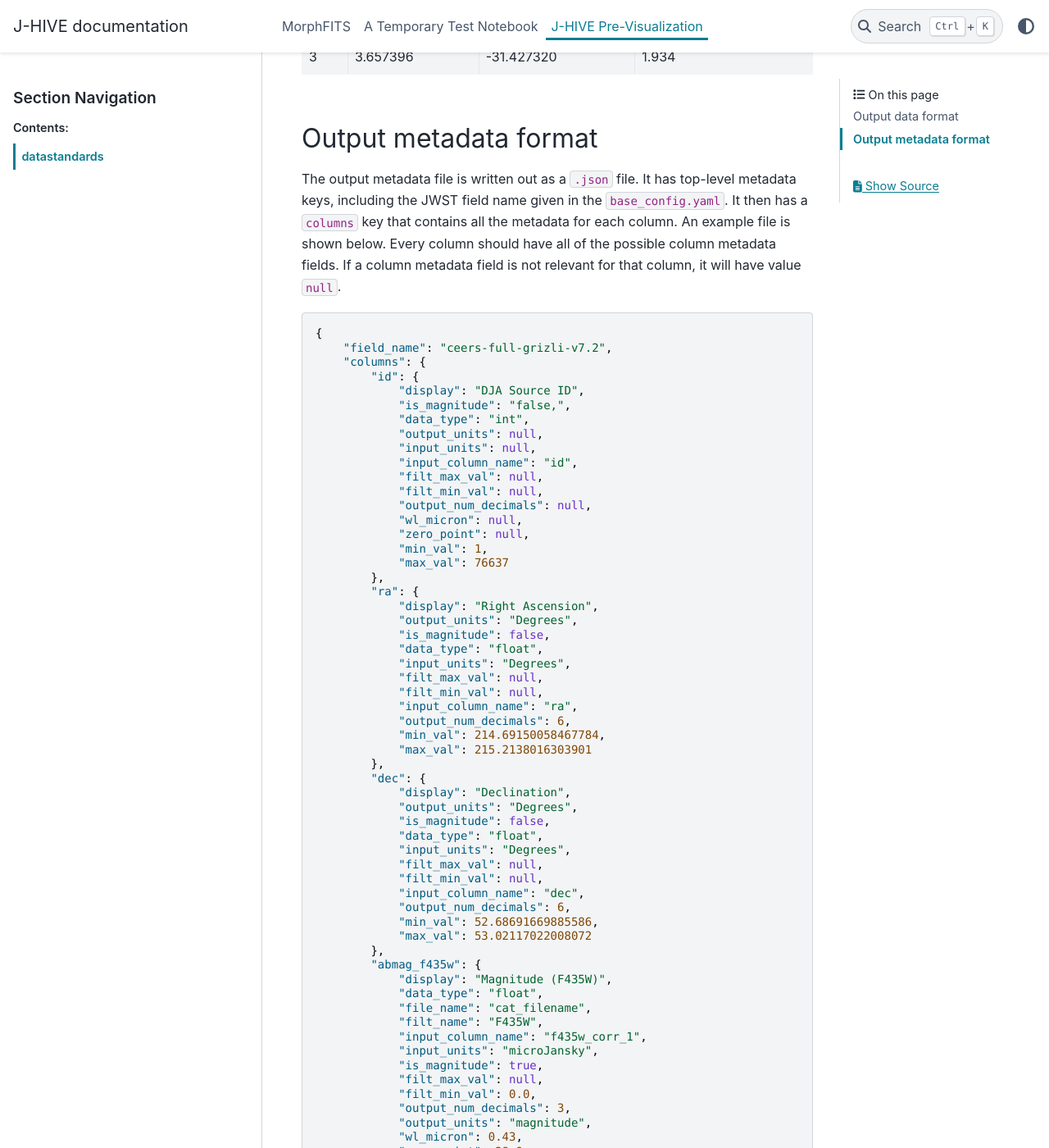
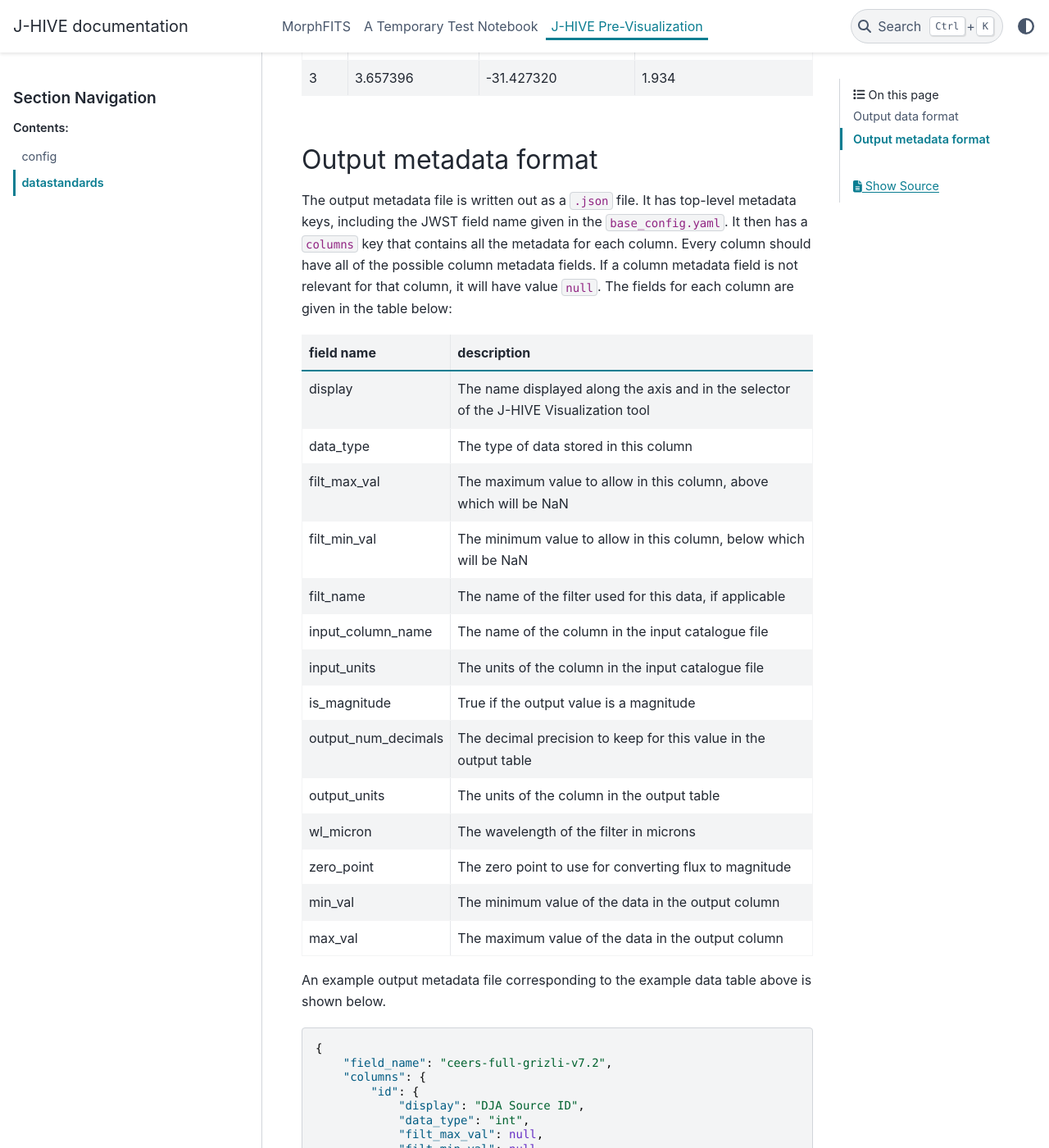
Before and after one commit to j-hive/jhive-docs, a Sphinx documentation site: the page built from source/jhive-previz/datastandards.md, in a window 1280 px wide and 1400 px high, scrolled down 626 px. Shown: the whole window at 82% size. Built offline with Sphinx 7.4.7 and the PyData theme 0.15.4, drawn with Linux system fonts in a browser that asks for light colours; some of the changed text lies outside the part shown.

Commit message:
updated config and datastandards contents and organization

````diff
--- a/source/jhive-previz/datastandards.md
+++ b/source/jhive-previz/datastandards.md
@@ -17,7 +17,27 @@ The output data table is written out as a `.csv` file. The file name will be a c
 
 
 ### Output metadata format
-The output metadata file is written out as a `.json` file. It has top-level metadata keys, including the JWST field name given in the `base_config.yaml`. It then has a `columns` key that contains all the metadata for each column. An example file is shown below. Every column should have all of the possible column metadata fields. If a column metadata field is not relevant for that column, it will have value `null`.
+The output metadata file is written out as a `.json` file. It has top-level metadata keys, including the JWST field name given in the `base_config.yaml`. It then has a `columns` key that contains all the metadata for each column. Every column should have all of the possible column metadata fields. If a column metadata field is not relevant for that column, it will have value `null`. The fields for each column are given in the table below:
+
+| field name | description |
+| ---------- | ----------- |
+| display | The name displayed along the axis and in the selector of the J-HIVE Visualization tool |
+| data_type | The type of data stored in this column |
+| filt_max_val | The maximum value to allow in this column, above which will be NaN |
+| filt_min_val | The minimum value to allow in this column, below which will be NaN |
+| filt_name | The name of the filter used for this data, if applicable |
+| input_column_name | The name of the column in the input catalogue file |
+| input_units | The units of the column in the input catalogue file |
+| is_magnitude | True if the output value is a magnitude |
+| output_num_decimals | The decimal precision to keep for this value in the output table |
+| output_units | The units of the column in the output table |
+| wl_micron | The wavelength of the filter in microns |
+| zero_point | The zero point to use for converting flux to magnitude |
+| min_val | The minimum value of the data in the output column |
+| max_val | The maximum value of the data in the output column |
+
+
+An example output metadata file corresponding to the example data table above is shown below.
 
 ```json
 {
@@ -25,14 +45,15 @@ The output metadata file is written out as a `.json` file. It has top-level meta
     "columns": {
         "id": {
             "display": "DJA Source ID",
-            "is_magnitude": "false,",
             "data_type": "int",
-            "output_units": null,
-            "input_units": null,
-            "input_column_name": "id",
             "filt_max_val": null,
             "filt_min_val": null,
+            "filt_name": null,
+            "input_column_name": "id",
+            "input_units": null,
+            "is_magnitude": "false,",
             "output_num_decimals": null,
+            "output_units": null,
             "wl_micron": null,
             "zero_point": null,
             "min_val": 1,
@@ -40,40 +61,45 @@ The output metadata file is written out as a `.json` file. It has top-level meta
         },
         "ra": {
             "display": "Right Ascension",
-            "output_units": "Degrees",
-            "is_magnitude": false,
             "data_type": "float",
-            "input_units": "Degrees",
             "filt_max_val": null,
             "filt_min_val": null,
+            "filt_name": null,
+            "input_units": "Degrees",
             "input_column_name": "ra",
+            "is_magnitude": false,
             "output_num_decimals": 6,
+            "output_units": "Degrees",
+            "wl_micron": null,
+            "zero_point": null,
             "min_val": 214.69150058467784,
             "max_val": 215.2138016303901
         },
         "dec": {
             "display": "Declination",
-            "output_units": "Degrees",
-            "is_magnitude": false,
             "data_type": "float",
-            "input_units": "Degrees",
             "filt_max_val": null,
             "filt_min_val": null,
+            "filt_name": null,
+            "input_units": "Degrees",
             "input_column_name": "dec",
+            "is_magnitude": false,
             "output_num_decimals": 6,
+            "output_units": "Degrees",
+            "wl_micron": null,
+            "zero_point": null,
             "min_val": 52.68691669885586,
             "max_val": 53.02117022008072
         },
         "abmag_f435w": {
             "display": "Magnitude (F435W)",
             "data_type": "float",
-            "file_name": "cat_filename",
+            "filt_max_val": null,
+            "filt_min_val": 0.0,
             "filt_name": "F435W",
             "input_column_name": "f435w_corr_1",
             "input_units": "microJansky",
             "is_magnitude": true,
-            "filt_max_val": null,
-            "filt_min_val": 0.0,
             "output_num_decimals": 3,
             "output_units": "magnitude",
             "wl_micron": 0.43,
--- a/source/jhive-previz/index.rst
+++ b/source/jhive-previz/index.rst
@@ -1,9 +1,10 @@
 J-HIVE Pre-Visualization
-============
+========================
 
 .. toctree::
     :maxdepth: 1
     :includehidden:
     :caption: Contents:
 
+    config <config>
     datastandards <datastandards>
````
Also changed, not shown: other parts of source/jhive-previz/datastandards.md (+2 -2 lines), source/jhive-previz/config.md (added, +137 -0 lines).
